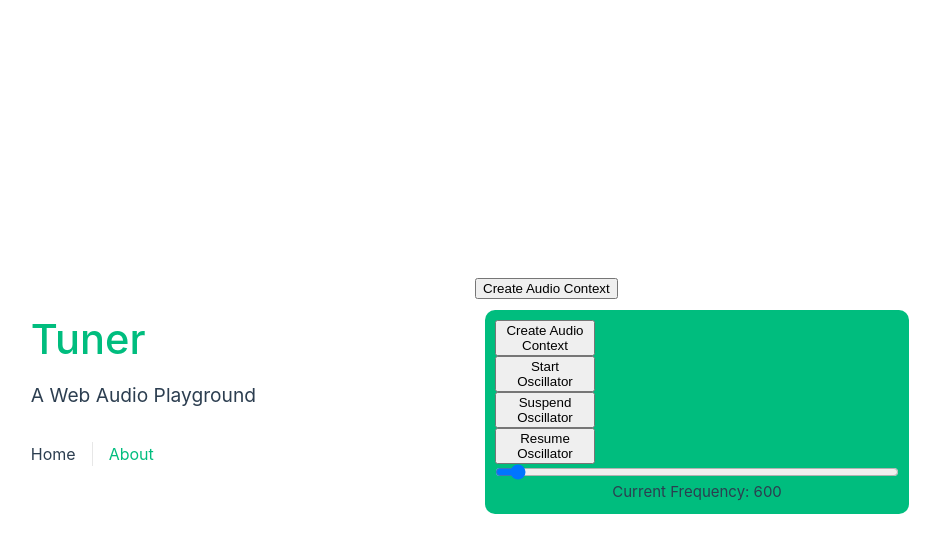
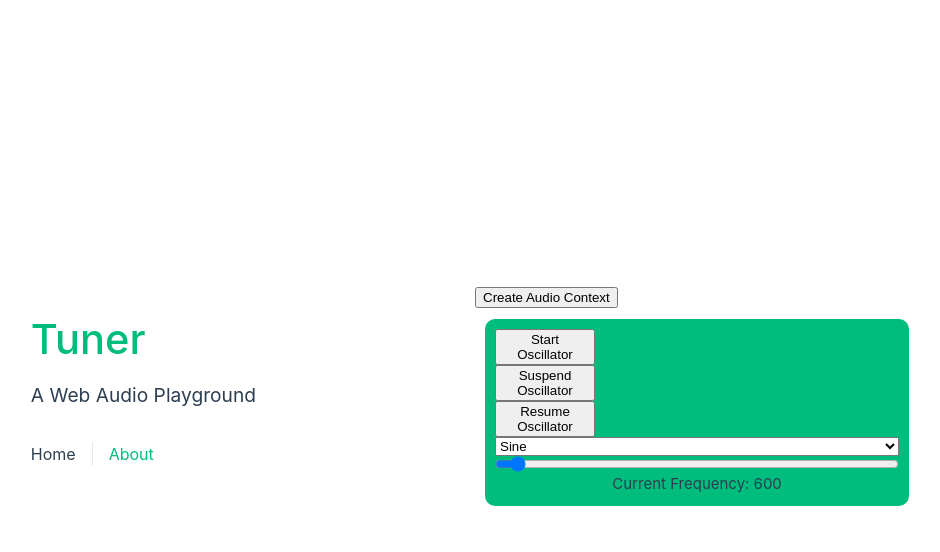
Before and after one commit to jake-edel/web_audio_playground, a Vue app: page / in a window 1280 px wide. Both pictures are taken after a click on the button "Create Audio Context". Shown: the top 552 px of the page, without its empty margins (165-1105 px from the left). Built offline with nearby package versions, Linux system fonts and the light colour scheme.

Commit message:
custom dropdown component to set oscillator waveform

```diff
--- a/src/components/OscillatorSimple.vue
+++ b/src/components/OscillatorSimple.vue
@@ -1,9 +1,9 @@
 <template>
 	<div class="container">
 		<div class="controls">
-			<button class="ctrl-btn" @click="createAudioContext">
+			<!-- <button class="ctrl-btn" @click="createAudioContext">
 				Create Audio Context
-			</button>
+			</button> -->
 			<button class="ctrl-btn" @click="startOscillator">
 				Start Oscillator
 			</button>
@@ -13,6 +13,7 @@
 			<button class="ctrl-btn" @click="resumeOscillator">
 				Resume Oscillator
 			</button>
+			<DropdownSelect :name="'waveforms'" :options="waveforms" @setSelection="setWaveform(waveform)"/>
 			<input type="range" min="40" max="15000" v-model="oscFrequency">
 			<div>
 				Current Frequency: {{ oscFrequency }}
@@ -22,28 +23,33 @@
 </template>
 
 <script>
+import DropdownSelect from '../controls/DropdownSelect.vue'
+
 export default {
+	components: {
+		DropdownSelect
+	},
 	data () {
 		return {
-			audioContext: null,
 			oscillator: null,
-			oscFrequency: 600
+			oscFrequency: 600,
+			waveform: 'sine',
+			waveforms: ['sine', 'square', 'sawtooth', 'triangle']
+		}
+	},
+	props: {
+		audioContext: {
+			type: Object,
+			required: true
 		}
 	},
 	computed: {
-		newTest () {
-			return 'test' + ' new'
-		}
+
 	},
 	methods: {
-		createAudioContext () {
-			this.audioContext = new AudioContext
+		startOscillator () {
 			this.oscillator = this.audioContext.createOscillator()
 			this.oscillator.connect(this.audioContext.destination)
-			console.log('Audio Context Created: ', this.audioContext)
-			console.log('Oscillator Created: ', this.oscillator)
-		},
-		startOscillator () {
 			this.oscillator.start()
 		},
 		stopOscillator () {
@@ -51,12 +57,22 @@ export default {
 		},
 		resumeOscillator () {
 			this.audioContext.resume().then(() => { console.log('Audio Context Resumed') })
+		},
+		setWaveform (newWaveform) {
+			console.log('arg emitted: ', newWaveform)
+			console.log('setting waveform from ', this.waveform, ' to ', newWaveform)
+			this.waveform = newWaveform
 		}
 	},
 	watch: {
 		oscFrequency () {
 			this.oscillator.frequency.value = this.oscFrequency
+		},
+		waveform () {
+			console.log('waveform changed', this.waveform)
+			this.oscillator.type = this.waveform
 		}
+
 	}
 }
 </script>
--- /dev/null
+++ b/src/controls/DropdownSelect.vue
@@ -0,0 +1,40 @@
+<template>
+    <label :for="name"></label>
+    <select :name="name">
+        <!-- @change="setSelection(value)" -->
+            <option
+                v-for="(option, index) in options"
+                :value="option"
+                :key="index"
+                @click="setSelection(option)"
+            >
+                {{ option[0].toUpperCase() + option.substring(1) }}
+            </option>
+    </select>
+</template>
+
+<script>
+export default {
+    props: {
+        name: {
+            type: String,
+            required: true
+        },
+        options: {
+            type: Array,
+            required: true
+        }
+    },
+    methods: {
+        setSelection(selection) {
+            console.log('event emitted, settingSelecton to ', selection)
+            this.$emit('setSelection', selection)
+        }
+    }
+
+}
+</script>
+
+<style>
+
+</style>
```
